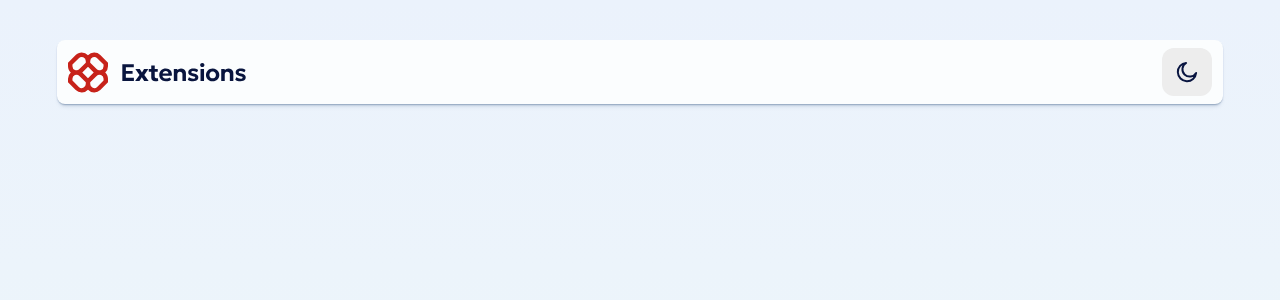
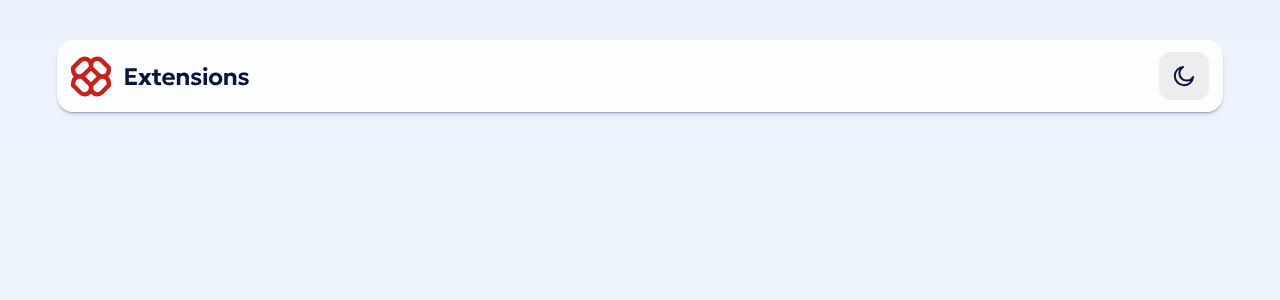
Before and after one commit to CodingWithJiro/frontend-mentor-browser-extension-manager, a React (Vite) app: page / in a window 1280 px wide. Shown: the top 300 px of the page. Built offline with nearby package versions, Linux system fonts and the light colour scheme.

Commit message:
feat(styles)C: adjust Header padding and border radius on larger screens

```diff
--- a/src/components/Header.jsx
+++ b/src/components/Header.jsx
@@ -3,7 +3,7 @@ import Theme from "./Theme";
 
 const Header = () => {
   return (
-    <header className="flex items-center justify-between rounded-lg bg-(--COLOR-BG-CARD-PRIMARY) px-2.75 py-2 shadow-(--SHADOW-CARD-PRIMARY) motion-safe:transition-colors motion-safe:duration-300 motion-safe:ease-in-out">
+    <header className="flex items-center justify-between rounded-lg bg-(--COLOR-BG-CARD-PRIMARY) px-2.75 py-2 shadow-(--SHADOW-CARD-PRIMARY) motion-safe:transition-colors motion-safe:duration-300 motion-safe:ease-in-out md:rounded-2xl md:px-3.5 md:py-3">
       <CompanyTitle />
       <Theme />
     </header>
```
